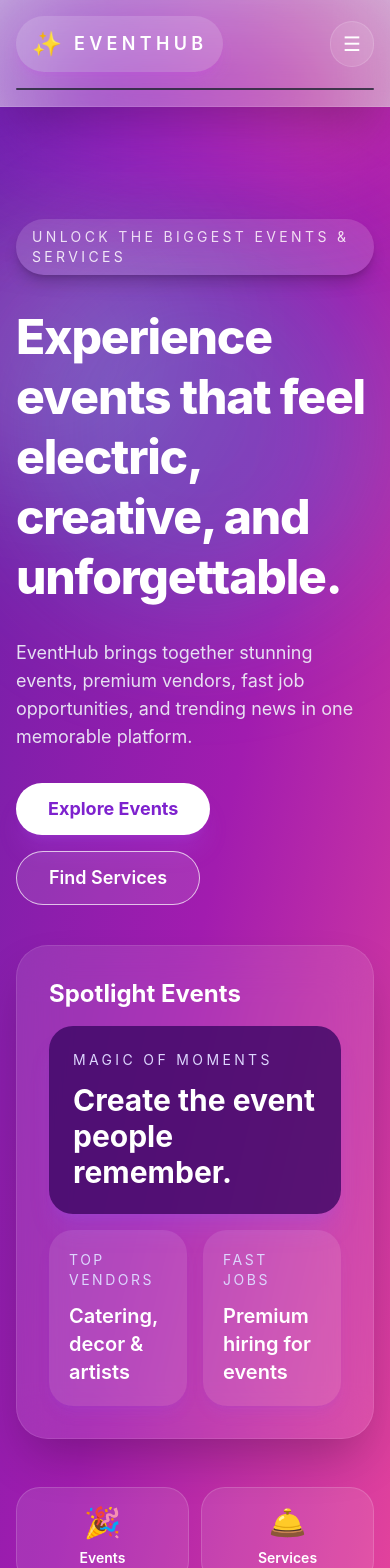
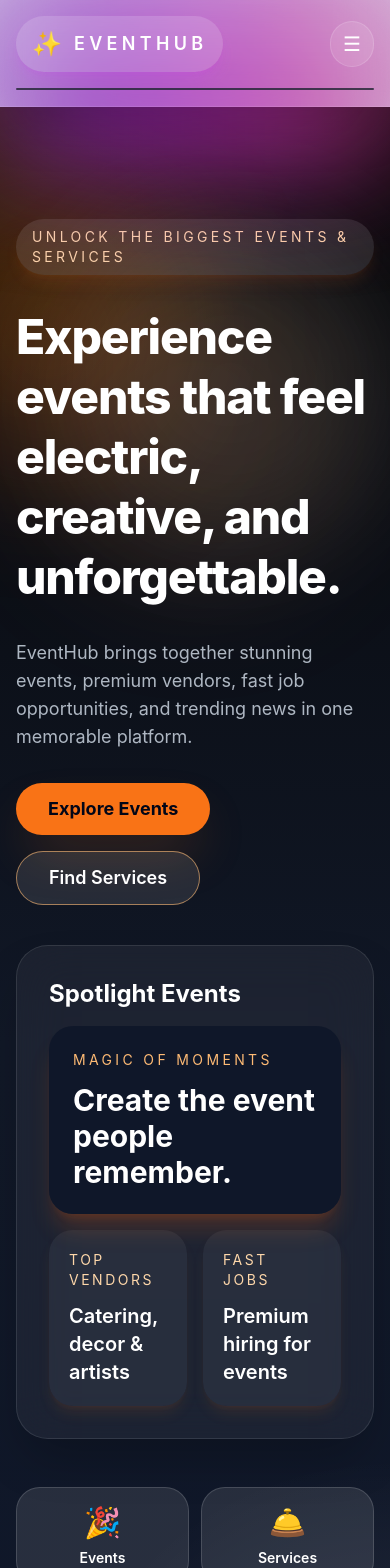
Before and after one commit to vishwa31-tech/credit-frontend, a React (Create React App) app: page / in a window 390 px wide. Shown: the top 1568 px of the page. Built offline with nearby package versions, Linux system fonts and the light colour scheme; no server answers; the HTML template or start-up script is replaced by a standard one.

Commit message:
fix colour

```diff
--- a/src/pages/Home.js
+++ b/src/pages/Home.js
@@ -21,43 +21,46 @@ export default function Home() {
   }, []);
 
   return (
-    <div className="overflow-hidden">
-      <section className="relative min-h-screen bg-gradient-to-br from-purple-800 via-fuchsia-700 to-pink-500 text-white overflow-hidden">
-        <div className="absolute -left-24 top-24 w-72 h-72 rounded-full bg-white/15 blur-3xl" />
-        <div className="absolute right-0 top-32 w-96 h-96 rounded-full bg-cyan-400/20 blur-3xl" />
+    <div className="overflow-hidden bg-slate-950 text-white">
+      <section className="relative min-h-screen bg-[radial-gradient(circle_at_top_left,_rgba(255,165,0,0.18),_transparent_18%),radial-gradient(circle_at_bottom_right,_rgba(255,255,255,0.12),_transparent_20%),linear-gradient(180deg,_#050505_0%,_#111827_55%,_#0f172a_100%)] overflow-hidden">
+        <div className="absolute -left-24 top-20 h-72 w-72 rounded-full bg-orange-500/20 blur-3xl" />
+        <div className="absolute right-0 top-28 h-80 w-80 rounded-full bg-white/10 blur-3xl" />
+        <div className="absolute left-1/2 top-40 h-80 w-80 -translate-x-1/2 rounded-full bg-orange-400/10 blur-3xl" />
+
         <div className="relative max-w-7xl mx-auto px-4 py-28">
           <div className="grid grid-cols-1 lg:grid-cols-2 gap-10 items-center">
             <div className="space-y-8">
-              <div className="inline-flex items-center gap-2 rounded-full bg-white/15 px-4 py-2 text-sm uppercase tracking-[0.24em] text-white/90 shadow-lg shadow-black/20">
+              <div className="inline-flex items-center gap-2 rounded-full bg-white/10 px-4 py-2 text-sm uppercase tracking-[0.24em] text-orange-200 shadow-lg shadow-orange-500/10">
                 Unlock the biggest events & services
               </div>
-              <h1 className="text-5xl md:text-6xl font-extrabold leading-tight tracking-tight">Experience events that feel electric, creative, and unforgettable.</h1>
-              <p className="max-w-2xl text-lg text-slate-100/90">EventHub brings together stunning events, premium vendors, fast job opportunities, and trending news in one memorable platform.</p>
+              <h1 className="text-5xl md:text-6xl font-extrabold leading-tight tracking-tight text-white">Experience events that feel electric, creative, and unforgettable.</h1>
+              <p className="max-w-2xl text-lg text-slate-300/85">EventHub brings together stunning events, premium vendors, fast job opportunities, and trending news in one memorable platform.</p>
               <div className="flex flex-wrap gap-4">
-                <Link to="/events" className="inline-flex items-center justify-center rounded-full bg-white px-8 py-3 text-lg font-bold text-purple-700 shadow-xl shadow-purple-500/20 hover:scale-[1.01] transition">
+                <Link to="/events" className="inline-flex items-center justify-center rounded-full bg-orange-500 px-8 py-3 text-lg font-bold text-slate-950 shadow-2xl shadow-orange-500/25 hover:scale-[1.01] transition">
                   Explore Events
                 </Link>
-                <Link to="/businesses" className="inline-flex items-center justify-center rounded-full border border-white/70 bg-white/10 px-8 py-3 text-lg font-semibold text-white hover:bg-white/20 transition">
+                <Link to="/businesses" className="inline-flex items-center justify-center rounded-full border border-orange-300/60 bg-white/10 px-8 py-3 text-lg font-semibold text-white hover:bg-white/15 transition">
                   Find Services
                 </Link>
               </div>
             </div>
+
             <div className="space-y-6">
-              <div className="rounded-[2rem] border border-white/10 bg-white/10 p-8 shadow-2xl backdrop-blur-xl">
-                <h2 className="text-2xl font-bold mb-4">Spotlight Events</h2>
+              <div className="rounded-[2rem] border border-white/10 bg-white/5 p-8 shadow-2xl backdrop-blur-xl">
+                <h2 className="text-2xl font-bold mb-4 text-white">Spotlight Events</h2>
                 <div className="grid gap-4">
-                  <div className="rounded-3xl bg-purple-950/80 p-6 text-white shadow-xl shadow-violet-500/20">
-                    <p className="text-sm uppercase tracking-[0.24em] text-violet-200">Magic of Moments</p>
-                    <h3 className="text-3xl font-bold mt-3">Create the event people remember.</h3>
+                  <div className="rounded-3xl bg-slate-900/90 p-6 shadow-xl shadow-orange-600/20">
+                    <p className="text-sm uppercase tracking-[0.24em] text-orange-300">Magic of Moments</p>
+                    <h3 className="text-3xl font-bold mt-3 text-white">Create the event people remember.</h3>
                   </div>
                   <div className="grid grid-cols-2 gap-4">
-                    <div className="rounded-3xl bg-white/10 p-5 text-white shadow-lg shadow-violet-500/10">
-                      <p className="text-sm uppercase tracking-[0.18em] text-violet-200">Top Vendors</p>
-                      <p className="mt-3 text-xl font-semibold">Catering, decor & artists</p>
+                    <div className="rounded-3xl bg-white/5 p-5 shadow-lg shadow-orange-500/10">
+                      <p className="text-sm uppercase tracking-[0.18em] text-orange-200">Top Vendors</p>
+                      <p className="mt-3 text-xl font-semibold text-white">Catering, decor & artists</p>
                     </div>
-                    <div className="rounded-3xl bg-white/10 p-5 text-white shadow-lg shadow-violet-500/10">
-                      <p className="text-sm uppercase tracking-[0.18em] text-violet-200">Fast Jobs</p>
-                      <p className="mt-3 text-xl font-semibold">Premium hiring for events</p>
+                    <div className="rounded-3xl bg-white/5 p-5 shadow-lg shadow-orange-500/10">
+                      <p className="text-sm uppercase tracking-[0.18em] text-orange-200">Fast Jobs</p>
+                      <p className="mt-3 text-xl font-semibold text-white">Premium hiring for events</p>
                     </div>
                   </div>
                 </div>
@@ -80,16 +83,16 @@ export default function Home() {
         </div>
       </section>
 
-      <section className="py-16 px-4 bg-slate-100">
+      <section className="py-16 px-4 bg-slate-100 text-slate-950">
         <div className="max-w-6xl mx-auto">
           <div className="flex flex-col md:flex-row md:items-center md:justify-between gap-4 mb-12">
             <div>
-              <h2 className="text-4xl font-bold text-slate-900">Featured Events</h2>
+              <h2 className="text-4xl font-bold">Featured Events</h2>
               <p className="text-slate-600 mt-2">Discover the most exciting experiences happening soon.</p>
             </div>
-            <div className="inline-flex items-center gap-2 rounded-full bg-white px-5 py-3 shadow-lg shadow-slate-200/80">
-              <span className="text-purple-600 font-bold">{events.length}</span>
-              <span className="text-slate-600">events featured</span>
+            <div className="inline-flex items-center gap-2 rounded-full bg-black px-5 py-3 shadow-lg shadow-orange-200/20">
+              <span className="text-orange-500 font-bold">{events.length}</span>
+              <span className="text-slate-300">events featured</span>
             </div>
           </div>
 
@@ -99,18 +102,18 @@ export default function Home() {
             ) : (
               events.map((event) => (
                 <Link key={event._id} to={`/events/${event._id}`}>
-                  <div className="group overflow-hidden rounded-[2rem] bg-white shadow-2xl shadow-slate-200 transition hover:-translate-y-1 hover:shadow-purple-300/40">
-                    <div className="relative h-48 bg-gradient-to-br from-fuchsia-500 via-purple-600 to-indigo-600 flex items-center justify-center text-white text-5xl font-bold">
+                  <div className="group overflow-hidden rounded-[2rem] bg-black text-white shadow-2xl shadow-orange-500/20 transition hover:-translate-y-1 hover:shadow-orange-400/30">
+                    <div className="relative h-48 bg-gradient-to-br from-orange-500 via-yellow-400 to-white/10 flex items-center justify-center text-white text-5xl font-bold">
                       {event.category.charAt(0).toUpperCase()}
                       <div className="absolute inset-0 bg-[radial-gradient(circle_at_center,_rgba(255,255,255,0.18),_transparent_40%)]" />
                     </div>
                     <div className="p-6">
-                      <span className="inline-flex rounded-full bg-purple-100 text-purple-700 px-3 py-1 text-xs font-semibold uppercase tracking-[0.2em]">{event.category}</span>
-                      <h3 className="mt-4 text-2xl font-bold text-slate-900">{event.title}</h3>
-                      <p className="mt-3 text-slate-600 line-clamp-3">{event.description.substring(0, 80)}...</p>
-                      <div className="mt-6 flex items-center justify-between gap-3 text-slate-700">
+                      <span className="inline-flex rounded-full bg-orange-100 text-orange-900 px-3 py-1 text-xs font-semibold uppercase tracking-[0.2em]">{event.category}</span>
+                      <h3 className="mt-4 text-2xl font-bold">{event.title}</h3>
+                      <p className="mt-3 text-slate-300 line-clamp-3">{event.description.substring(0, 80)}...</p>
+                      <div className="mt-6 flex items-center justify-between gap-3 text-slate-300">
                         <span className="font-semibold">${event.price}</span>
-                        <span className="rounded-full bg-slate-100 px-3 py-1 text-sm text-slate-700">{event.location.city}</span>
+                        <span className="rounded-full bg-white/10 px-3 py-1 text-sm">{event.location.city}</span>
                       </div>
                     </div>
                   </div>
@@ -121,10 +124,10 @@ export default function Home() {
         </div>
       </section>
 
-      <section className="py-16 px-4 bg-gradient-to-br from-white via-fuchsia-50 to-cyan-50">
+      <section className="py-16 px-4 bg-black text-white">
         <div className="max-w-6xl mx-auto text-center mb-12">
-          <p className="text-sm uppercase tracking-[0.3em] text-fuchsia-500 font-bold">Powerful features</p>
-          <h2 className="mt-4 text-4xl font-bold text-slate-900">Everything your community needs in one creative hub</h2>
+          <p className="text-sm uppercase tracking-[0.3em] text-orange-400 font-bold">Powerful features</p>
+          <h2 className="mt-4 text-4xl font-bold">Everything your community needs in one explosive hub</h2>
         </div>
         <div className="grid grid-cols-1 md:grid-cols-4 gap-6">
           {[
@@ -133,18 +136,18 @@ export default function Home() {
             { title: 'Jobs', icon: '💼', desc: 'Find event roles that pay well and feel exciting.' },
             { title: 'News', icon: '📰', desc: 'Stay in the loop with the freshest industry updates.' },
           ].map((service, idx) => (
-            <div key={idx} className="rounded-[2rem] border border-white/80 bg-white/80 p-8 shadow-2xl shadow-slate-200 backdrop-blur-xl transition hover:-translate-y-1">
+            <div key={idx} className="rounded-[2rem] border border-orange-500/10 bg-white/5 p-8 shadow-2xl shadow-orange-500/10 transition hover:-translate-y-1">
               <div className="text-5xl mb-4">{service.icon}</div>
-              <h3 className="text-2xl font-bold mb-3 text-slate-900">{service.title}</h3>
-              <p className="text-slate-600">{service.desc}</p>
+              <h3 className="text-2xl font-bold mb-3">{service.title}</h3>
+              <p className="text-slate-300">{service.desc}</p>
             </div>
           ))}
         </div>
       </section>
 
-      <section className="py-20 px-4 bg-gradient-to-br from-purple-700 via-fuchsia-600 to-pink-500 text-white">
+      <section className="py-20 px-4 bg-gradient-to-br from-black via-slate-900 to-orange-600 text-white">
         <div className="max-w-4xl mx-auto text-center">
-          <div className="text-6xl mb-6">🚀</div>
+          <div className="text-6xl mb-6">💥</div>
           <h2 className="text-4xl md:text-5xl font-bold mb-6">Ready to Become a Partner?</h2>
           <p className="text-xl text-white/90 mb-4">
             Unlock new revenue streams and reach thousands of event organizers and businesses on EventHub.
@@ -154,11 +157,11 @@ export default function Home() {
           </p>
           <Link
             to="/role-selection"
-            className="inline-flex items-center justify-center rounded-full bg-white px-10 py-4 text-xl font-bold text-purple-700 shadow-2xl shadow-purple-900/30 hover:scale-105 transition"
+            className="inline-flex items-center justify-center rounded-full bg-white px-10 py-4 text-xl font-bold text-slate-950 shadow-2xl shadow-orange-900/30 hover:scale-105 transition"
           >
             Start Your Partnership Journey →
           </Link>
-          <p className="text-white/70 text-sm mt-6">
+          <p className="text-white/80 text-sm mt-6">
             ✓ Free to apply • ✓ Quick approval • ✓ Instant dashboard access • ✓ 24-48 hour review
           </p>
         </div>
```
